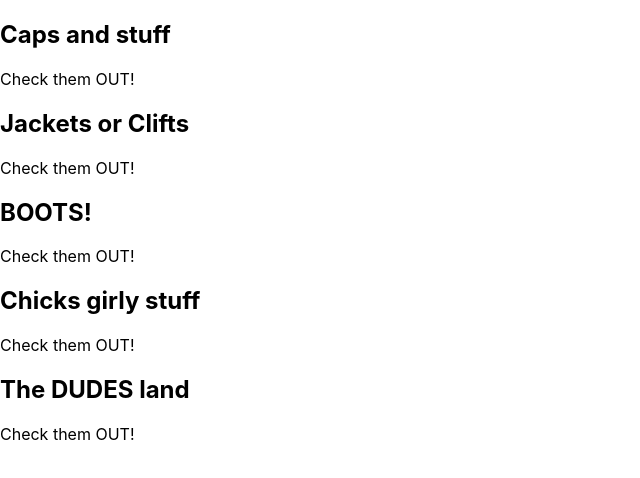
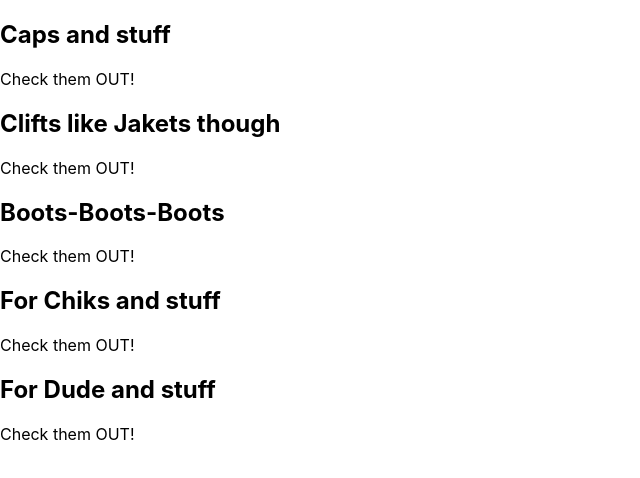
Before and after one commit to Knauch/Udemy-app2, a React (Create React App) app: page / in a window 1280 px wide. Shown: the top 478 px of the page, without its empty margins (0-640 px from the left). Built offline with nearby package versions, Linux system fonts and the light colour scheme.

Commit message:
till les 76

```diff
--- a/package.json
+++ b/package.json
@@ -9,6 +9,7 @@
     "react": "^18.2.0",
     "react-dom": "^18.2.0",
     "react-scripts": "5.0.1",
+    "sass": "^1.52.3",
     "web-vitals": "^2.1.4"
   },
   "scripts": {
--- a/src/App.js
+++ b/src/App.js
@@ -1,64 +1,53 @@
 
 const App = () => {
+
+  const categories = [
+    {
+      id: 1,
+      title: 'Caps and stuff',
+    },
+
+    {
+      id: 2,
+      title: 'Clifts like Jakets though',
+    },
+
+    {
+      id: 3,
+      title: 'Boots-Boots-Boots',
+    },
+
+    {
+      id: 4,
+      title: 'For Chiks and  stuff',
+    },
+
+    {
+      id: 5,
+      title: 'For Dude and stuff',
+    },
+  ]
 
   return (
 
     <div className="categories-container">
 
       {/*#1 product category*/}
-      <div className="category-container">
-        {/*<img />  */}
 
-        <div className="category-body-container">
-          <h2>Caps and stuff</h2>
-          <p>Check them OUT!</p>
+      {categories.map(({title}) => {
+
+        return (
+          <div className="category-container">
+            <div className="background-image" />
+          {/*<img />  */}
+
+          <div className="category-body-container">
+            <h2>{title}</h2>
+            <p>Check them OUT!</p>
+          </div>
         </div>
-
-      </div>
-
-      {/*#2 product catg*/}
-      <div className="category-container">
-        {/*<img />  */}
-
-        <div className="category-body-container">
-          <h2>Jackets or Clifts</h2>
-          <p>Check them OUT!</p>
-        </div>
-
-      </div>
-
-      {/*#3 product catg*/}
-      <div className="category-container">
-        {/*<img />  */}
-
-        <div className="category-body-container">
-          <h2>BOOTS!</h2>
-          <p>Check them OUT!</p>
-        </div>
-
-      </div>
-
-      {/*#4 product catg*/}
-      <div className="category-container">
-        {/*<img />  */}
-
-        <div className="category-body-container">
-          <h2>Chicks girly stuff</h2>
-          <p>Check them OUT!</p>
-        </div>
-
-      </div>
-
-      {/*#5 product catg*/}
-      <div className="category-container">
-        {/*<img />  */}
-
-        <div className="category-body-container">
-          <h2>The DUDES land</h2>
-          <p>Check them OUT!</p>
-        </div>
-
-      </div>
+        )
+})}
 
     </div>
   )
```
Also changed, not shown: src/categories.styles.scss (added), 1 other file (tests, documents, lock files or other folders).
